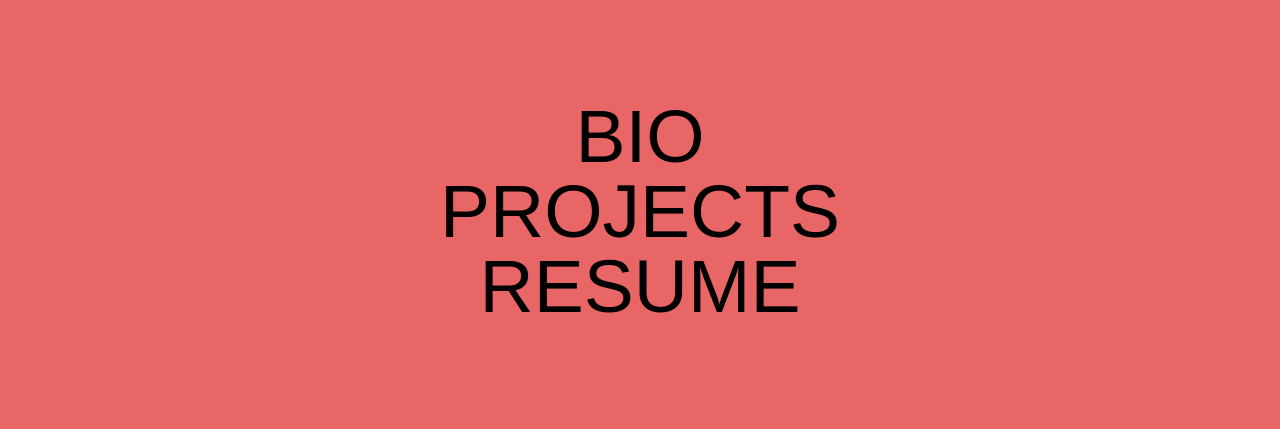
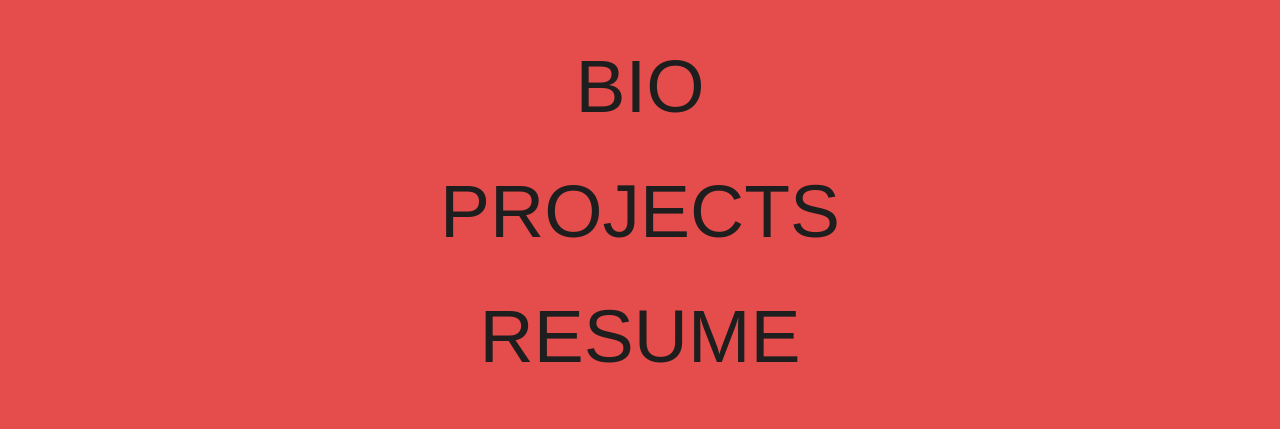
Before and after one commit to Josifraburn/about-me-react-new, a React (Create React App) app: page / in a window 1280 px wide. Shown: the part 189-618 px from the top of the page. Built offline with nearby package versions, Linux system fonts and the light colour scheme.

Commit message:
added box shadow on hover

```diff
--- a/src/Containers/Home/HomeContainer.css
+++ b/src/Containers/Home/HomeContainer.css
@@ -2,16 +2,16 @@
     width: 100%;
     height: 100vh;
     background-color: #da0000;
-    opacity: .6;
+    opacity: .7;
     position: fixed;
     z-index: 2;
 }
-/* video{
+video{
     width: 100%;
     height: 100vh;
     z-index: -1;
-    position: relative;
-} */
+    position: absolute;
+}
 
 .home-content {
     height: 100vh;
@@ -28,41 +28,14 @@
     text-decoration: none;
     position: relative;
     z-index: 1;
-    color: black;
+    color: rgb(31, 30, 30);
     transition: all .7s;
+    margin: 20px;
+    padding: 5px;
 }
 
 .link:hover {
-    color: blue;
+    box-shadow: 0px 3px 30px 1px rgba(0,0,0,0.75);
+    border: 0px solid #000000;
+    font-size: 100px;
 }
-
-.link:after {
-    display: block;
-    position: absolute;
-    top: 0;
-    left: 0;
-    bottom: 0;
-    right: 0;
-    margin: auto;
-    width: 100%;
-    height: 1px;
-    content: '.';
-    color: transparent;
-    background: red;
-    visibility: none;
-    opacity: 0;
-    z-index: -1;
-    transition: all .7s;
-}
-
-.link:hover:after {
-    opacity: 1;
-    visibility: visible;
-    height: 100%;
-    transition: all .7s;
-  }
-
-
-.link:visited {
-    color: none;
-}
--- a/src/Containers/Home/HomeContainer.js
+++ b/src/Containers/Home/HomeContainer.js
@@ -19,9 +19,9 @@ class HomeContainer extends Component {
                         RESUME
                         </Link>
                     </div>
-                    {/* <video autoPlay muted loop id='myVideo'>
+                    <video autoPlay muted loop id='myVideo'>
                         <source src='OtherFiles/myvid.mp4' />
-                    </video> */}
+                    </video>
             </div>
         )
     }
```
